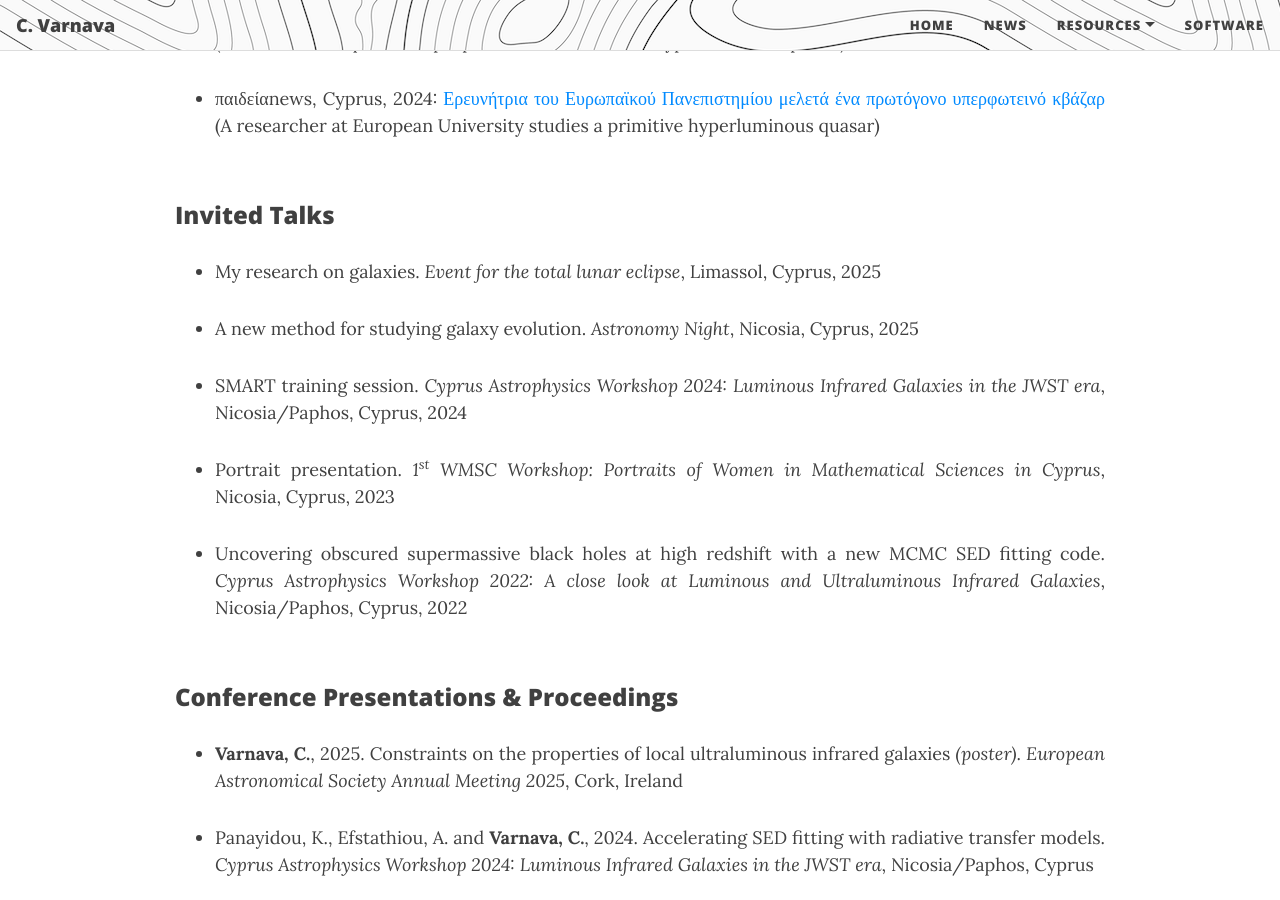
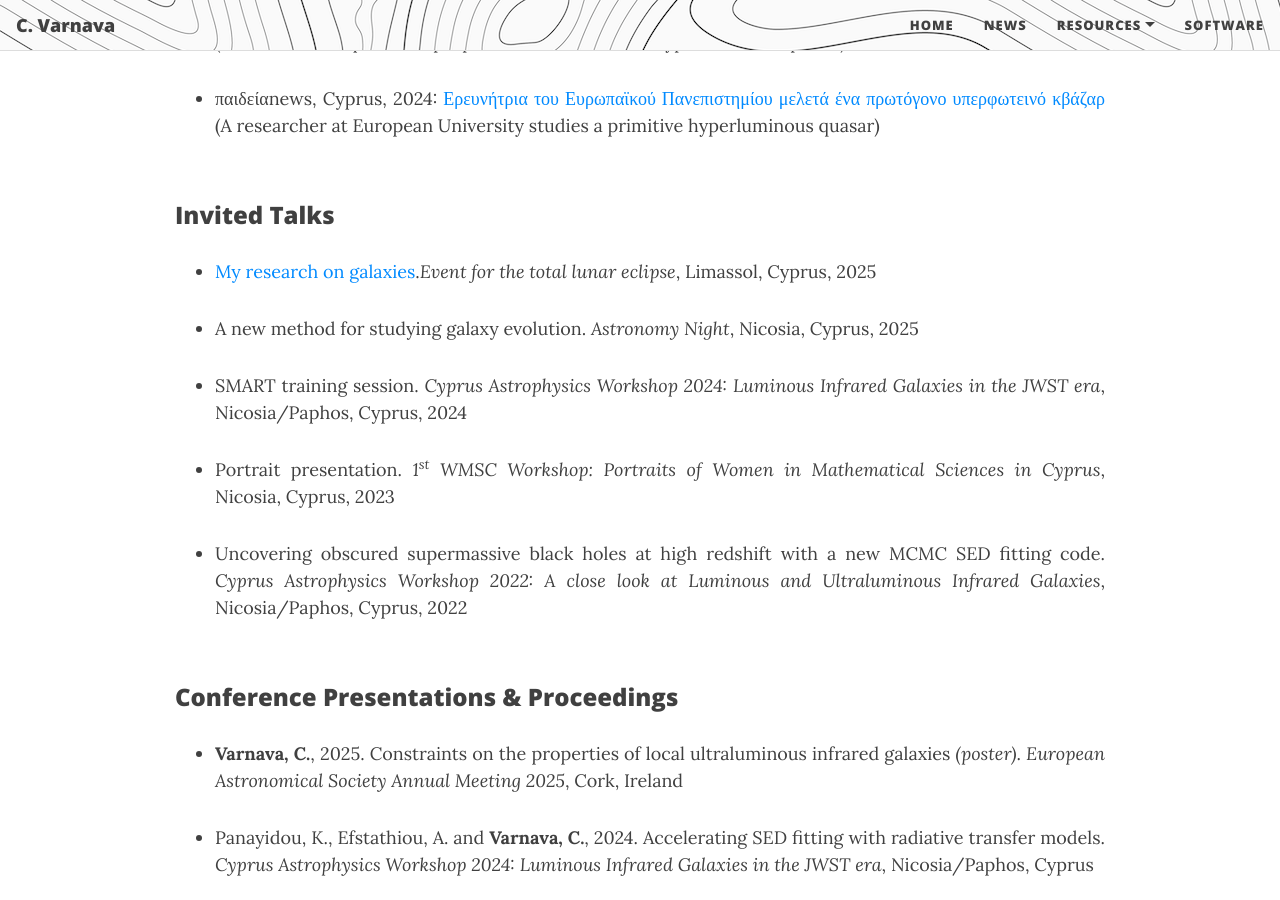
Before and after one commit to ch-var/ch-var.github.io, a Jekyll site: the page built from CV.html, in a window 1280 px wide and 900 px high, scrolled down 3989 px. Built offline with Jekyll 4.4.1, drawn with Linux system fonts in a browser that asks for light colours; formulas are drawn with MathJax 3.

Commit message:
Update CV.html

```diff
--- a/CV.html
+++ b/CV.html
@@ -115,7 +115,7 @@ mathjax: true
 <br>
 <p style="font-family: var(--header-font); font-weight: 800; line-height: 1.1; font-size: 1.5rem; margin-top: 1.25rem;">Invited Talks</p>
 <ul>
-<li class="responsive-margin">My research on galaxies. <i>Event for the total lunar eclipse</i>, Limassol, Cyprus, 2025</li>
+<li class="responsive-margin"><a href="https://www.youtube.com/watch?v=RfYPXRsNHEM">My research on galaxies</a>.<i>Event for the total lunar eclipse</i>, Limassol, Cyprus, 2025</li>
 <p></p>
 <li class="responsive-margin">A new method for studying galaxy evolution. <i>Astronomy Night</i>, Nicosia, Cyprus, 2025</li>
 <p></p>
```
